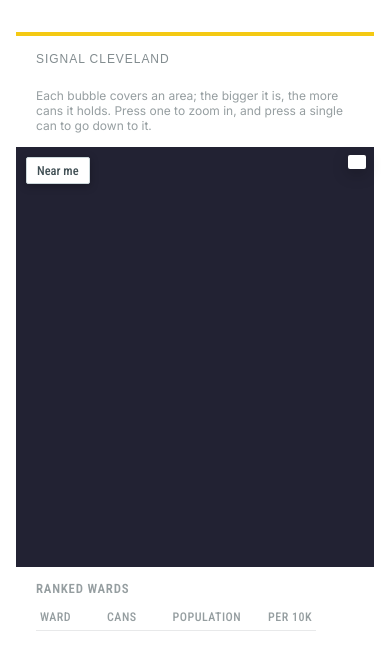
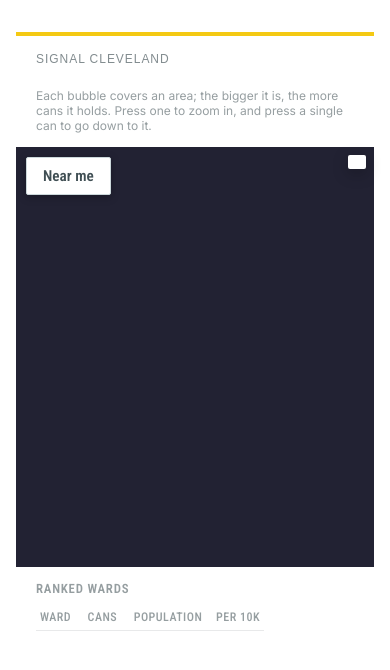
Before and after one commit to eesedla/public-can-locations, a plain HTML site: page assets/template-points.html in a window 390 px wide. Drawn offline with nearby package versions, Linux system fonts and the light colour scheme.

Commit message:
Keep the ward table beside the map, and fewer, larger bubbles
The table was dropping below the map in a real article column. Map and
table asked for 520 and 320 of flex basis, 840 in all, and an 860px post
leaves a content box of 828, so the row wrapped by twelve pixels. They now
ask for 360 and 268, which holds them side by side down to the 640px
breakpoint where the layout is meant to stack anyway.

Clustering was tuned against a full-width map; beside a table the map is
only about 520px, which fits at a lower zoom and split the city into
twenty-odd small bubbles. A radius of 44 and a slightly larger size curve
open on six, the biggest holding 261 cans. Because bubble art sized for a
desktop map covers a third of a phone, the whole set now scales with the
container width.

The two map buttons go from 62x26 to 85x38.

Stacked under the map on a phone, the table ran in a 300px scrollbox: the
rows below the fold were easy to miss and the sticky header printed over
the first row. It now runs its full length, header unstuck, with the embed
growing to suit.

Co-Authored-By: Claude Opus 5 <noreply@anthropic.com>

```diff
--- a/assets/template-points.html
+++ b/assets/template-points.html
@@ -96,17 +96,17 @@
   .viz-body { display: flex; flex-wrap: wrap; align-items: stretch; }
   .map-wrap {
     position: relative;
-    flex: 1 1 520px;
-    min-width: 300px;
+    flex: 1 1 360px;
+    min-width: 260px;
     height: 560px;
   }
   #map { position: absolute; inset: 0; background: #223; }
   .viz-side {
-    flex: 0 1 320px;
-    min-width: 280px;
+    flex: 0 1 268px;
+    min-width: 230px;
     height: 560px;
     overflow-y: auto;
-    padding: 0 20px 16px;
+    padding: 0 16px 16px;
   }
   .viz-side h2 {
     font-family: var(--rc);
@@ -196,9 +196,9 @@
   }
   .map-btn {
     font-family: var(--rc);
-    font-weight: 500;
-    font-size: 0.78rem;
-    padding: 5px 10px;
+    font-weight: 600;
+    font-size: 0.95rem;
+    padding: 9px 16px;
     border-radius: 2px;
     background: #fff;
     border: 1px solid var(--gray-line);
@@ -294,7 +294,15 @@
      the embed becomes a very long scroll on a phone. */
   @media (max-width: 640px) {
     .map-wrap { height: 420px; }
-    .viz-side { height: 300px; padding: 12px 20px 16px; }
+    /* Stacked under the map, the table runs its full length. A scrollbox
+       inside a page that already scrolls is a trap: readers miss the rows
+       below the fold and the sticky header prints over the first row. */
+    .viz-side {
+      height: auto;
+      overflow: visible;
+      padding: 12px 20px 16px;
+    }
+    .viz-side th { position: static; }
     .legend { top: 8px; right: 8px; padding: 7px 9px; }
     .legend-bubbles { gap: 7px; }
   }
@@ -412,6 +420,10 @@ function leaveHome() { atHome = false; }
 if (window.ResizeObserver) {
   new ResizeObserver(() => {
     map.resize();
+    const sc = iconScale();
+    ["clusters", "can-points"].forEach(id => {
+      if (map.getLayer(id)) map.setLayoutProperty(id, "icon-size", sc);
+    });
     if (atHome) map.fitBounds(CITY_BOUNDS, { padding: fitPadding(), duration: 0 });
   }).observe(document.querySelector(".map-wrap"));
 }
@@ -446,8 +458,15 @@ const RAMP = [
 const RING = "#23685b";
 
 function bubbleDiameter(cans) {
-  return Math.min(100, Math.max(26, 22 * Math.pow(cans, 0.28)));
+  return Math.min(124, Math.max(28, 24 * Math.pow(cans, 0.28)));
 }
+// Bubbles are sized for a desktop-width map. On a phone the same art covers
+// a third of the frame, so the whole set scales down with the container.
+function iconScale() {
+  const w = (document.querySelector(".map-wrap") || {}).clientWidth || 560;
+  return Math.max(0.62, Math.min(1, w / 560));
+}
+
 function bubbleFill(cans) {
   return RAMP.find(step => cans <= step.upto).fill;
 }
@@ -577,7 +596,7 @@ function addLayers() {
   map.addSource("cans", {
     type: "geojson",
     cluster: true,
-    clusterRadius: 34,
+    clusterRadius: 44,
     clusterMaxZoom: CLUSTER_MAX_ZOOM,
     // A marker can stand for several cans at one corner, so the bubbles have
     // to add up cans, not markers.
@@ -596,6 +615,7 @@ function addLayers() {
     id: "clusters", type: "symbol", source: "cans", filter: ["has", "point_count"],
     layout: {
       "icon-image": ["concat", "can-", ["to-string", ["get", "cans"]]],
+      "icon-size": iconScale(),
       "icon-allow-overlap": true,
       "icon-ignore-placement": true
     }
@@ -605,6 +625,7 @@ function addLayers() {
     id: "can-points", type: "symbol", source: "cans", filter: ["!", ["has", "point_count"]],
     layout: {
       "icon-image": ["concat", "can-", ["to-string", ["get", "n"]]],
+      "icon-size": iconScale(),
       "icon-allow-overlap": true,
       "icon-ignore-placement": true
     }
```
Also changed, not shown: public-trashcan-locations/index.html (+32 -11 lines).
